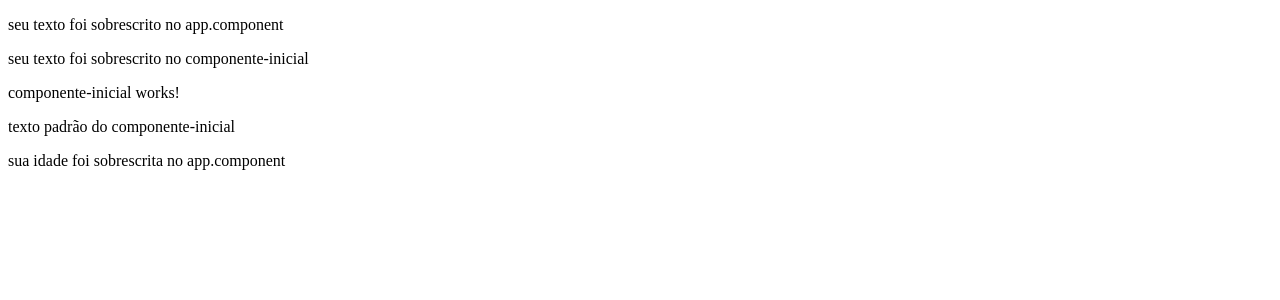
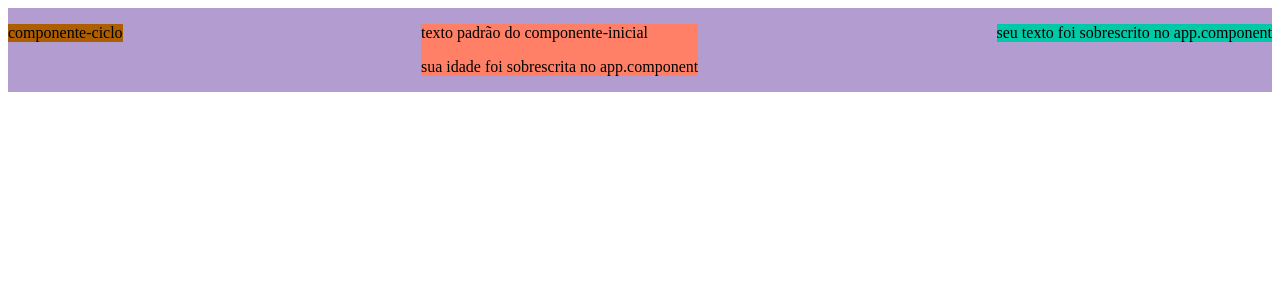
Before and after one commit to Jesantox/Angular2, an Angular app in the folder arquitetura-base/: page / in a window 1280 px wide. Shown: the top 300 px of the page. Built offline with nearby package versions, Linux system fonts and the light colour scheme.

Commit message:
⭕️ Componente Ciclo - Ciclos de Vida
👉 Estilizei os componentes
👉 Implementei os ciclos

```diff
--- a/arquitetura-base/src/app/app.component.html
+++ b/arquitetura-base/src/app/app.component.html
@@ -1,3 +1,7 @@
-<app-texto title = 'seu texto foi sobrescrito no app.component'> </app-texto>
-<app-componente-inicial idade = 'sua idade foi sobrescrita no app.component'></app-componente-inicial>
+<section class="components">
+    <app-ciclo></app-ciclo>
+    <app-componente-inicial idade = 'sua idade foi sobrescrita no app.component'></app-componente-inicial>
+    <app-texto title = 'seu texto foi sobrescrito no app.component'> </app-texto>
+</section>
+
 <router-outlet></router-outlet>
--- a/arquitetura-base/src/app/app.component.scss
+++ b/arquitetura-base/src/app/app.component.scss
@@ -0,0 +1,5 @@
+.components {
+    display: flex;
+    justify-content: space-between;
+    background-color: #B39CD0;
+}
--- a/arquitetura-base/src/app/app.module.ts
+++ b/arquitetura-base/src/app/app.module.ts
@@ -5,12 +5,14 @@ import { AppRoutingModule } from './app-routing.module';
 import { AppComponent } from './app.component';
 import { ComponenteInicialComponent } from './componente-inicial/componente-inicial.component';
 import { TextoComponent } from './texto/texto.component';
+import { CicloComponent } from './ciclo/ciclo.component';
 
 @NgModule({
   declarations: [
     AppComponent,
     ComponenteInicialComponent,
-    TextoComponent
+    TextoComponent,
+    CicloComponent
   ],
   imports: [
     BrowserModule,
--- /dev/null
+++ b/arquitetura-base/src/app/ciclo/ciclo.component.html
@@ -0,0 +1,3 @@
+<div class="app-ciclo">
+    <p>componente-ciclo</p>
+</div>
--- /dev/null
+++ b/arquitetura-base/src/app/ciclo/ciclo.component.scss
@@ -0,0 +1,3 @@
+.app-ciclo {
+    background-color: #AD5E00;
+}
--- /dev/null
+++ b/arquitetura-base/src/app/ciclo/ciclo.component.ts
@@ -0,0 +1,53 @@
+import { OnInit,
+         DoCheck,
+         Component,
+         OnDestroy,
+         OnChanges,
+         AfterViewChecked,
+         AfterContentInit,
+         AfterContentChecked } from '@angular/core';
+
+@Component({
+  selector: 'app-ciclo',
+  templateUrl: './ciclo.component.html',
+  styleUrls: ['./ciclo.component.scss']
+})
+export class CicloComponent implements OnInit, OnChanges, DoCheck, AfterContentInit, AfterContentChecked, AfterViewChecked, OnDestroy{
+
+  constructor() {
+    this.log('constructor'); // método log usado para não ficar repetindo
+  }
+
+  ngOnChanges() {
+    this.log('ngOnChanges');
+  }
+
+  ngOnInit(): void {
+    this.log('ngOnInit');
+  }
+
+  ngDoCheck(): void {
+    this.log('ngDoCheck');
+  }
+
+  ngAfterContentInit(): void {
+    this.log('ngAfterContentInit');
+  }
+
+  ngAfterContentChecked(): void {
+    this.log('ngAfterContentChecked');
+  }
+
+  ngAfterViewChecked(): void {
+    this.log('ngAfterViewChecked');
+  }
+
+  ngOnDestroy(): void {
+    this.log('ngOnDestroy');
+  }
+
+  private log(hook: string) {
+    console.log(hook)
+  }
+
+}
--- a/arquitetura-base/src/app/componente-inicial/componente-inicial.component.html
+++ b/arquitetura-base/src/app/componente-inicial/componente-inicial.component.html
@@ -1,4 +1,4 @@
-<app-texto title="seu texto foi sobrescrito no componente-inicial"></app-texto>
-<p>componente-inicial works!</p>
-<p>{{title}}</p>
-<p>{{idade}}</p>
+<div class="app-componente-inicial">
+  <p>{{title}}</p>
+  <p>{{idade}}</p>
+</div>
--- a/arquitetura-base/src/app/componente-inicial/componente-inicial.component.scss
+++ b/arquitetura-base/src/app/componente-inicial/componente-inicial.component.scss
@@ -0,0 +1,3 @@
+.app-componente-inicial {
+    background-color: #FF8066;
+}
--- a/arquitetura-base/src/app/componente-inicial/componente-inicial.component.ts
+++ b/arquitetura-base/src/app/componente-inicial/componente-inicial.component.ts
@@ -12,14 +12,8 @@ export class ComponenteInicialComponent implements OnInit, OnChanges {
 
   constructor() { }
 
-  ngOnInit(): void {
-    setTimeout( () => {
-      console.log('ngOnInit startado após 5 seg')
-    }, 5000)
-  }
+  ngOnInit(): void { }
 
-  ngOnChanges(changes: SimpleChanges): void {
-
-  }
+  ngOnChanges(changes: SimpleChanges): void { }
 
 }
--- a/arquitetura-base/src/app/texto/texto.component.html
+++ b/arquitetura-base/src/app/texto/texto.component.html
@@ -1 +1,3 @@
-<p>{{title}}</p>
+<div class="app-texto">
+    <p> {{title}} </p>
+</div>
--- a/arquitetura-base/src/app/texto/texto.component.scss
+++ b/arquitetura-base/src/app/texto/texto.component.scss
@@ -0,0 +1,3 @@
+.app-texto {
+    background-color: #00C9A7;
+}
--- a/arquitetura-base/src/app/texto/texto.component.ts
+++ b/arquitetura-base/src/app/texto/texto.component.ts
@@ -11,11 +11,8 @@ export class TextoComponent implements OnInit, OnChanges {
 
   constructor() { }
 
-  ngOnInit(): void {
-  }
+  ngOnInit(): void { }
 
-  ngOnChanges(changes: SimpleChanges): void {
-    console.log('Título alterado com sucesso !')
-  }
+  ngOnChanges(changes: SimpleChanges): void { }
 
 }
```
Also changed, not shown: 1 other file (tests, documents, lock files or other folders).
